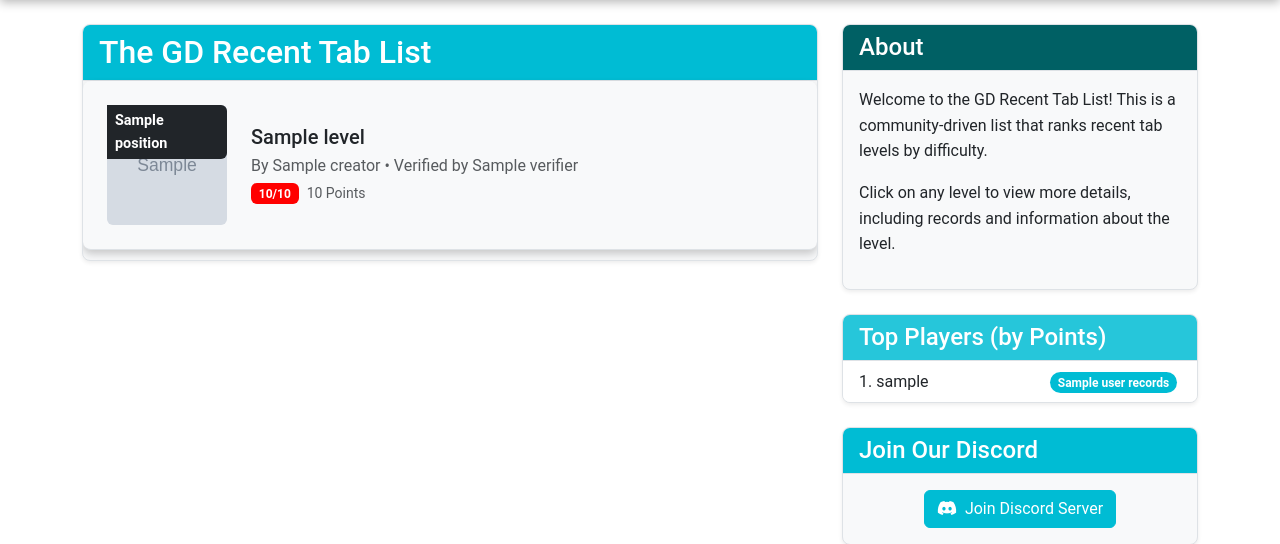
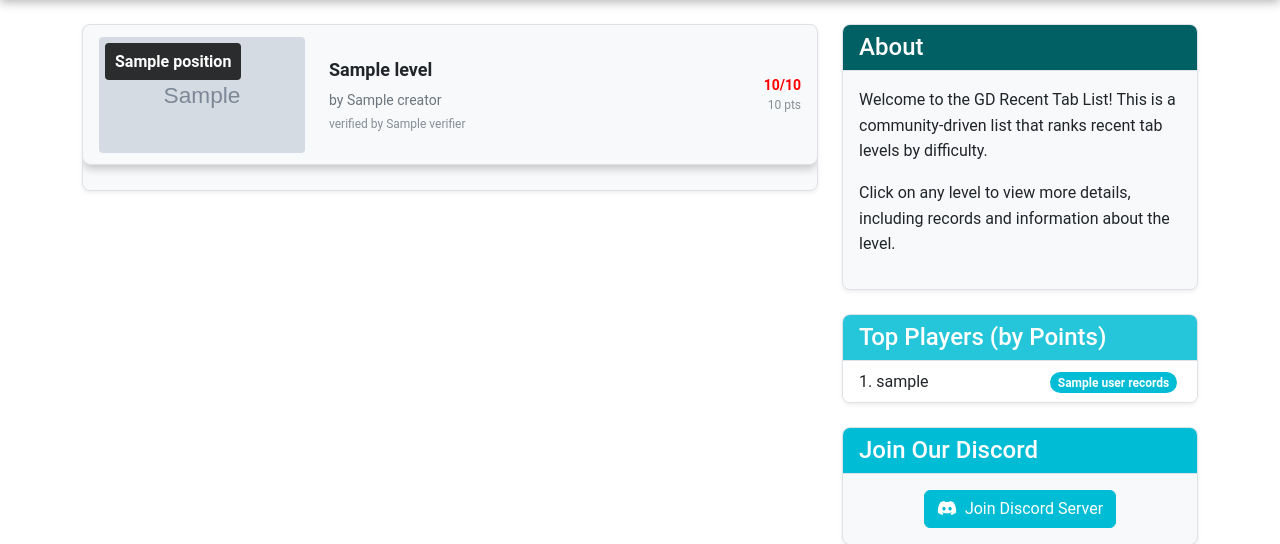
Before and after one commit to sniper721/RecentTabList, a Flask app: page / in a window 1280 px wide. Shown: the part 64-608 px from the top of the page. Run offline with Flask 3, Linux system fonts and the light colour scheme; tables that the repository leaves empty hold one stand-in row (values such as "Sample post"); grey boxes marked "Sample" are stand-in pictures; a database or web service that is not in the repository returns one stand-in record (values such as "Sample title").

Commit message:
main menu change

```diff
--- a/templates/index.html
+++ b/templates/index.html
@@ -6,42 +6,40 @@
 <div class="row">
     <div class="col-lg-8">
         <div class="card shadow-sm">
-            <div class="card-header bg-primary text-white">
-                <h2 class="mb-0">The GD Recent Tab List</h2>
-            </div>
             <div class="card-body p-0">
                 {% for level in levels %}
-                <div class="d-flex align-items-center p-4 border-bottom level-card" data-level-id="{{ level._id if level is not mapping else level['_id'] }}" style="cursor: pointer; margin-bottom: 10px;">
+                <div class="d-flex align-items-center p-3 level-card" data-level-id="{{ level._id if level is not mapping else level['_id'] }}" style="cursor: pointer; border-bottom: 1px solid #dee2e6; transition: background-color 0.15s ease-in-out; height: 140px; margin-bottom: 25px;" onmouseover="this.style.backgroundColor='#f8f9fa'" onmouseout="this.style.backgroundColor='transparent'">
                     <div class="me-4">
-                        <div class="position-relative" style="width: 120px; height: 120px;">
+                        <div class="position-relative" style="width: 206px; height: 116px;">
                             {% set thumbnail_url = level.thumbnail_url if level is not mapping else level.get('thumbnail_url') %}
                             {% set video_url = level.video_url if level is not mapping else level['video_url'] %}
                             {% if thumbnail_url %}
-                                <img src="{{ thumbnail_url }}" alt="{{ level.name if level is not mapping else level['name'] }}" class="img-fluid rounded" style="width: 120px; height: 120px; object-fit: cover;">
+                                <img src="{{ thumbnail_url }}" alt="{{ level.name if level is not mapping else level['name'] }}" style="width: 206px; height: 116px; object-fit: cover; border-radius: 4px;">
                             {% elif video_url and 'youtube.com' in video_url %}
                                 {% set video_id = video_url.split('v=')[1].split('&')[0] %}
-                                <img src="https://img.youtube.com/vi/{{ video_id }}/mqdefault.jpg" alt="{{ level.name if level is not mapping else level['name'] }}" class="img-fluid rounded" style="width: 120px; height: 120px; object-fit: cover;">
+                                <img src="https://img.youtube.com/vi/{{ video_id }}/maxresdefault.jpg" alt="{{ level.name if level is not mapping else level['name'] }}" style="width: 206px; height: 116px; object-fit: cover; border-radius: 4px;">
                             {% elif video_url and 'youtu.be' in video_url %}
                                 {% set video_id = video_url.split('/')[-1] %}
-                                <img src="https://img.youtube.com/vi/{{ video_id }}/mqdefault.jpg" alt="{{ level.name if level is not mapping else level['name'] }}" class="img-fluid rounded" style="width: 120px; height: 120px; object-fit: cover;">
+                                <img src="https://img.youtube.com/vi/{{ video_id }}/maxresdefault.jpg" alt="{{ level.name if level is not mapping else level['name'] }}" style="width: 206px; height: 116px; object-fit: cover; border-radius: 4px;">
                             {% else %}
-                                <div class="bg-secondary rounded d-flex align-items-center justify-content-center text-white" style="width: 120px; height: 120px;">No Image</div>
+                                <div style="width: 206px; height: 116px; background-color: #6c757d; border-radius: 4px; display: flex; align-items: center; justify-content: center; color: white; font-size: 16px;">No Image</div>
                             {% endif %}
-                            <div class="position-absolute top-0 start-0 bg-dark text-white px-2 py-1 rounded-end" style="font-size: 0.9rem; font-weight: bold;">
+                            <div class="position-absolute" style="top: 6px; left: 6px; background-color: rgba(0,0,0,0.8); color: white; padding: 6px 10px; border-radius: 4px; font-size: 16px; font-weight: bold;">
                                 {{ level.position if level is not mapping else level['position'] }}
                             </div>
                         </div>
                     </div>
                     <div class="flex-grow-1">
-                        <h5 class="mb-1">{{ level.name if level is not mapping else level['name'] }}</h5>
-                        <p class="mb-1 text-muted">By {{ level.creator if level is not mapping else level['creator'] }} • Verified by {{ level.verifier if level is not mapping else level['verifier'] }}</p>
-                        <div class="d-flex align-items-center">
-                            {% set difficulty = level.difficulty|round|int if level is not mapping else level['difficulty']|round|int %}
-                            <span class="badge me-2" style="background-color: {{ get_difficulty_color(difficulty) }};">{{ difficulty }}/10</span>
-                            {% set position = level.position if level is not mapping else level['position'] %}
-                            {% set points = level.points if level is not mapping else level['points'] %}
-                            <small class="text-muted">{{ points or ((100 - position + 1) / 10)|round(2) }} Points</small>
-                        </div>
+                        <div style="font-size: 18px; font-weight: 600; color: #212529; margin-bottom: 4px;">{{ level.name if level is not mapping else level['name'] }}</div>
+                        <div style="font-size: 14px; color: #6c757d; margin-bottom: 4px;">by {{ level.creator if level is not mapping else level['creator'] }}</div>
+                        <div style="font-size: 12px; color: #868e96;">verified by {{ level.verifier if level is not mapping else level['verifier'] }}</div>
+                    </div>
+                    <div class="text-end">
+                        {% set difficulty = level.difficulty|round|int if level is not mapping else level['difficulty']|round|int %}
+                        <div style="font-size: 14px; font-weight: 600; color: {{ get_difficulty_color(difficulty) }};">{{ difficulty }}/10</div>
+                        {% set position = level.position if level is not mapping else level['position'] %}
+                        {% set points = level.points if level is not mapping else level['points'] %}
+                        <div style="font-size: 12px; color: #868e96;">{{ points or ((100 - position + 1) / 10)|round(2) }} pts</div>
                     </div>
                 </div>
                 {% endfor %}
```
